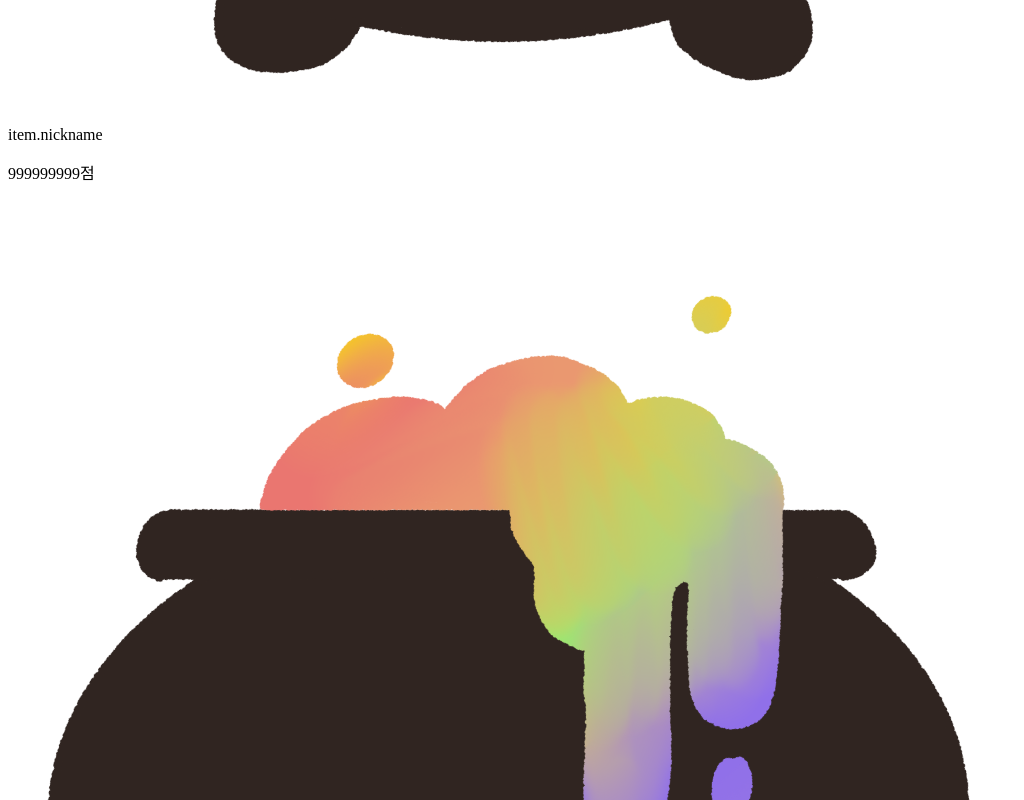
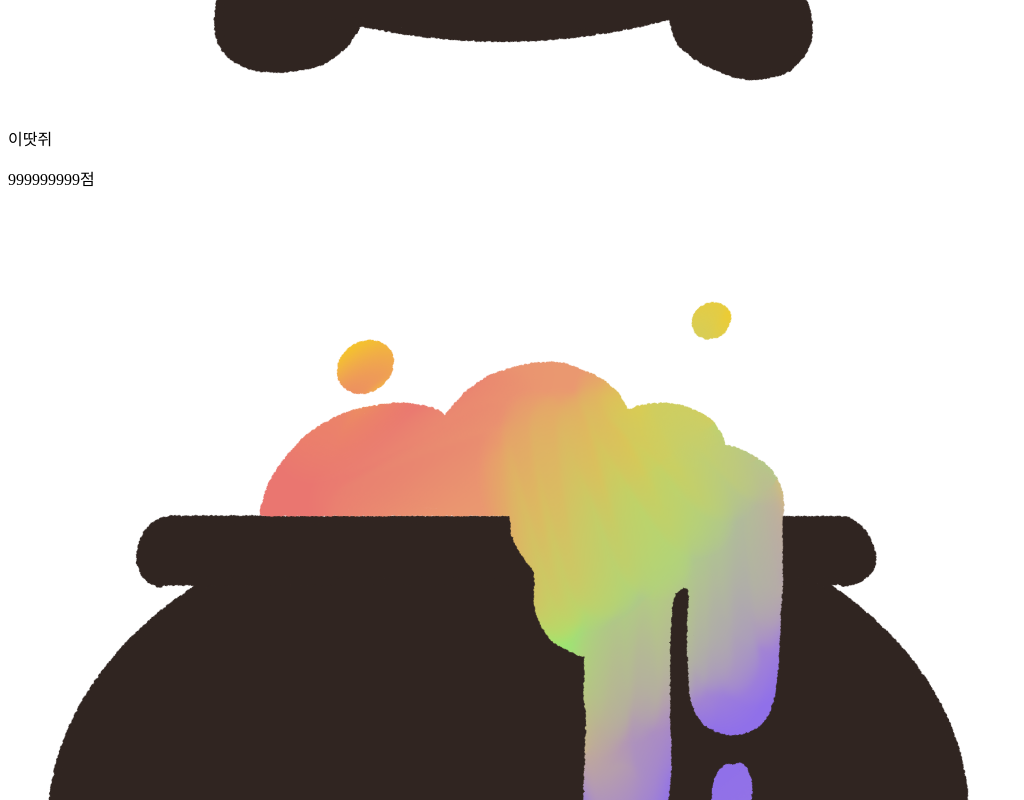
Before and after one commit to 2025-likelion-trenditon/frontend, a React (Create React App) app: page /rank in a window 1280 px wide. Shown: the part 1000-1800 px from the top of the page, without its empty margins (0-1024 px from the left). Built offline with nearby package versions, Linux system fonts and the light colour scheme; the HTML template or start-up script is replaced by a standard one.

Commit message:
Design: 닉네임 길이 조절

```diff
--- a/src/assets/sass/section/_rank.scss
+++ b/src/assets/sass/section/_rank.scss
@@ -47,10 +47,18 @@
     flex-direction: row;
     align-items: center;
 
-    width: 235px;
+    min-width: 235px;
 
     > div {
       margin-right: 10px;
+      flex-shrink: 0;
+    }
+
+    > p {
+      white-space: nowrap;
+      overflow: hidden;
+      text-overflow: ellipsis;
+      max-width: 150px;
     }
   }
 
--- a/src/components/Rank/RankCard.jsx
+++ b/src/components/Rank/RankCard.jsx
@@ -18,7 +18,7 @@ const RankCard = () => {
           {/* 사진 및 닉네임 */}
           <div className="Info_wrap">
             {item.image ? <img src={item.image} /> : <div className="Img_box"></div>}
-            <p>item.nickname</p>
+            <p>{item.nickname}</p>
           </div>
 
           {/* 점수 */}
```
